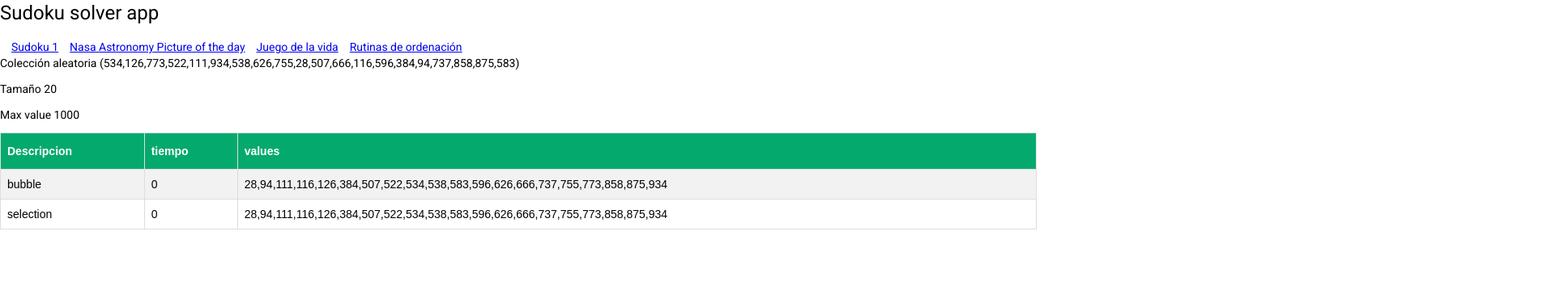
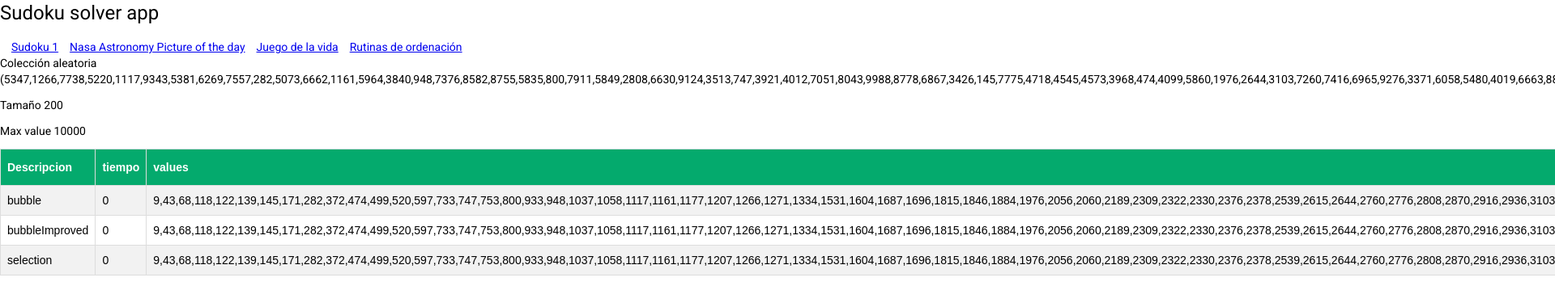
Before and after one commit to ramirorf/angular-sudoku, an Angular app: page /sort in a window 1280 px wide. Shown: the top 380 px of the page at 81% size, 1920 px wide, since content can reach past the window. Built offline with nearby package versions, Linux system fonts and the light colour scheme.

Commit message:
método bubbleImproved

```diff
--- a/src/app/sort/servicio/sort-collection.service.ts
+++ b/src/app/sort/servicio/sort-collection.service.ts
@@ -17,6 +17,25 @@ export class SortCollectionService {
                     collection.set(i, collection.get(i+1));
                     collection.set(i+1, value);
                 }
+            }
+        }
+    }
+
+    bubbleImproved<T>(collection: Collection<T>): void {
+        let swapCount;
+        for (let k = 0; k < collection.size(); k++) {
+            swapCount=0;
+            for (let i = 0; i < collection.size()-1; i++) {
+                if (collection.get(i) > collection.get(i+1)) {
+                    let value = collection.get(i);
+                    collection.set(i, collection.get(i+1));
+                    collection.set(i+1, value);
+
+                    swapCount++;
+                }
+            }
+            if ( swapCount==0) {
+                break;
             }
         }
     }
--- a/src/app/sort/sort.component.ts
+++ b/src/app/sort/sort.component.ts
@@ -1,9 +1,7 @@
 import { Component, OnInit } from '@angular/core';
 
 import { Collection } from './modelo/collection';
-
 import { CollectionArrays } from './modelo/colectionArray';
-
 import { SortCollectionService } from './servicio/sort-collection.service';
 import { SortResult } from './modelo/sortResult';
 
@@ -13,12 +11,10 @@ import { SortResult } from './modelo/sortResult';
   styleUrls: ['./sort.component.css']
 })
 
-
-
 export class SortComponent implements OnInit {
 
-  readonly SIZE = 20;
-  readonly MAX_VALUE = 1000;
+  readonly SIZE = 200;
+  readonly MAX_VALUE = 10_000;
 
   sortResults : SortResult[];
   values : Collection<number>;
@@ -26,11 +22,12 @@ export class SortComponent implements OnInit {
 
   constructor(private sortCollectionService : SortCollectionService) {
 
+    // generar un array (y con él una collección) con números aleatorios de tamaño SIZE y con valor máximo MAX_VALUE
     let valuesArray : number[] = Array.from({length: this.SIZE}, () => Math.floor(Math.random() *this.MAX_VALUE));
-
-    this.values = new CollectionArrays<number>(Object.assign([], valuesArray));
+    this.values = new CollectionArrays<number>(valuesArray);
     this.valuesString = this.values.getAll();
 
+    // lista de rutinas de ordenación
     type SortRutine = {
       name : string,
       method: (collection : Collection<number>) => void
@@ -38,9 +35,11 @@ export class SortComponent implements OnInit {
 
     let sortRutines : SortRutine[] = [
       {name : "bubble", method : sortCollectionService.bubble},
+      {name : "bubbleImproved", method : sortCollectionService.bubbleImproved},
       {name : "selection", method : sortCollectionService.selection},
     ];
 
+    // ejecutar las ordenaciones y tomar tiempos
     this.sortResults = [];
     sortRutines.forEach( sortRutine => {
       this.sortResults.push(SortComponent.sort(
```
